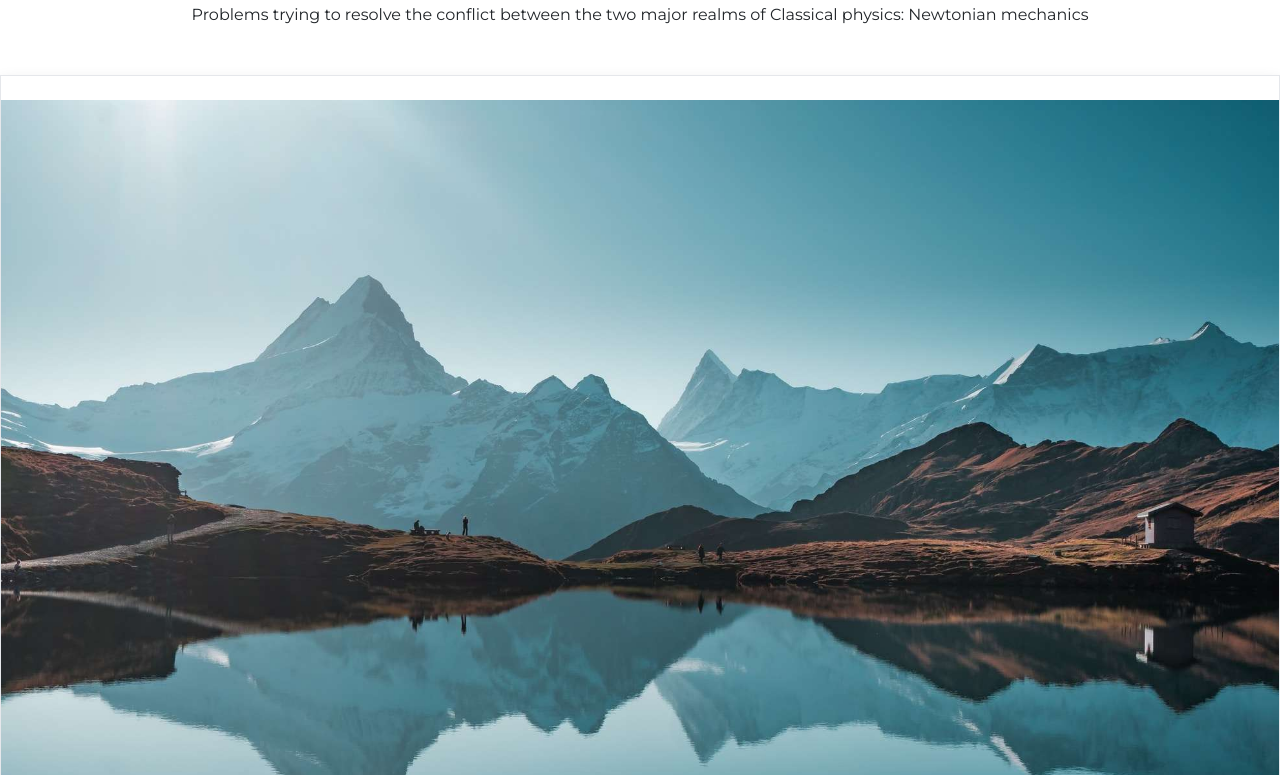
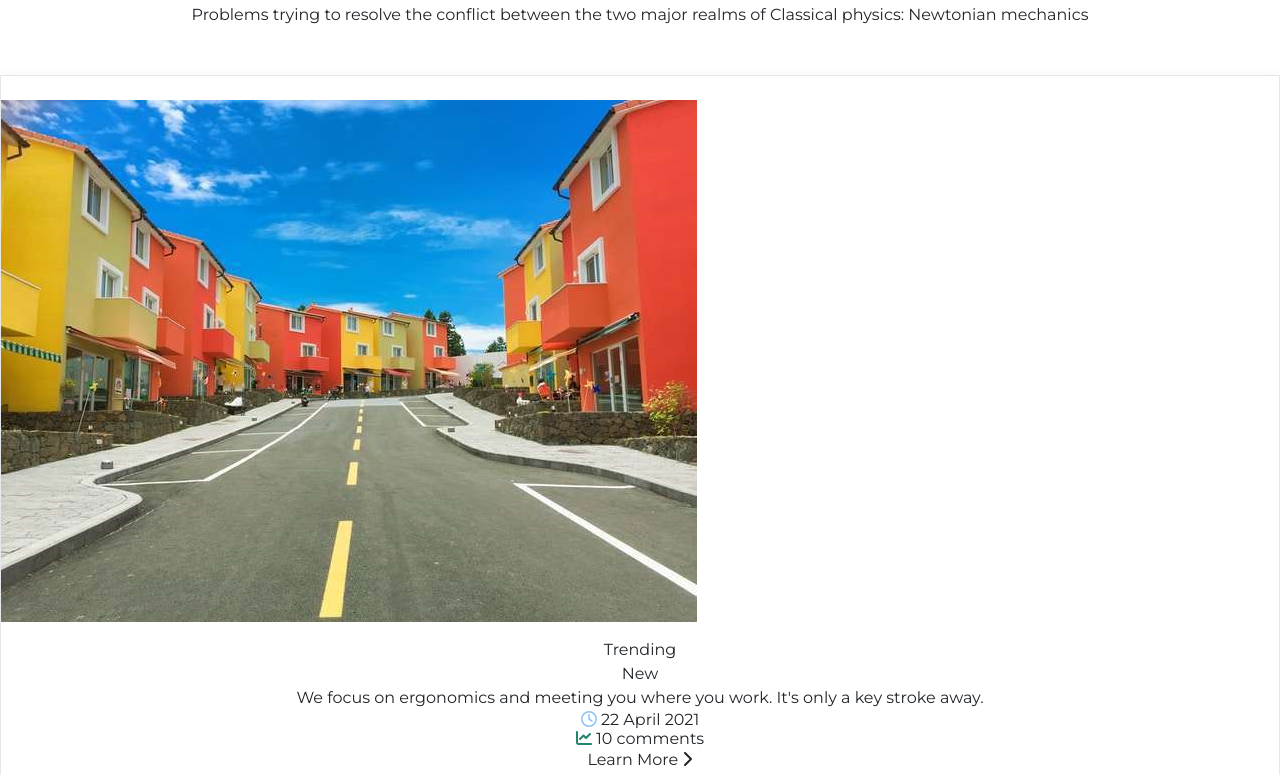
Before and after one commit to gorkemgokcek/my-ecommerce, a React (Vite) app: page / in a window 1280 px wide. Shown: the part 8305-9080 px from the top of the page. Built offline with nearby package versions, Linux system fonts and the light colour scheme.

Commit message:
fetatures-2.jpeg added and some buttons are activated

```diff
--- a/src/components/FeaturedCard.jsx
+++ b/src/components/FeaturedCard.jsx
@@ -8,7 +8,7 @@ export default function CategoryCard() {
         <div>
             <div className="w-[328px] h-[606px] border-1 border-gray-150 shadow relative">
                 <button className="absolute top-[20px] left-[20px] bg-[#E74040] w-[52px] h-[24px] font-container text-[14px] leading-6 font-bold text-white rounded">NEW</button>
-                <img src="featured.jpeg" className="w-[348px] h-[300px]  " />
+                <img src="featured-2.jpeg" className="w-[348px] h-[300px]  " />
                 <div className="flex flex-col gap-3 m-3 ">
                     <div className="flex justify-start gap-3 text-xs flex-wrap">
                         <div>Trending</div>
--- a/src/pages/HomePage.jsx
+++ b/src/pages/HomePage.jsx
@@ -86,8 +86,8 @@ export default function HomePage() {
                             <h2 className="font-bold text-[30px] font-container">Part of the Neural Universe</h2>
                             <div className="text-gray-600 text-lg ">We know how large objects will act, but things on a small scale.</div>
                             <div className="">
-                            <Link to="/"><button className="button first-button ">BUY NOW</button></Link>
-                                <Link to="/"> <button className="button second-button ">READ MORE</button></Link>
+                            <Link to="/products"><button className="button first-button ">BUY NOW</button></Link>
+                                <Link to="/team"> <button className="button second-button ">READ MORE</button></Link>
                             </div>
                         </div>
                     </div>
```
Also changed, not shown: public/featured-2.jpeg (added).
